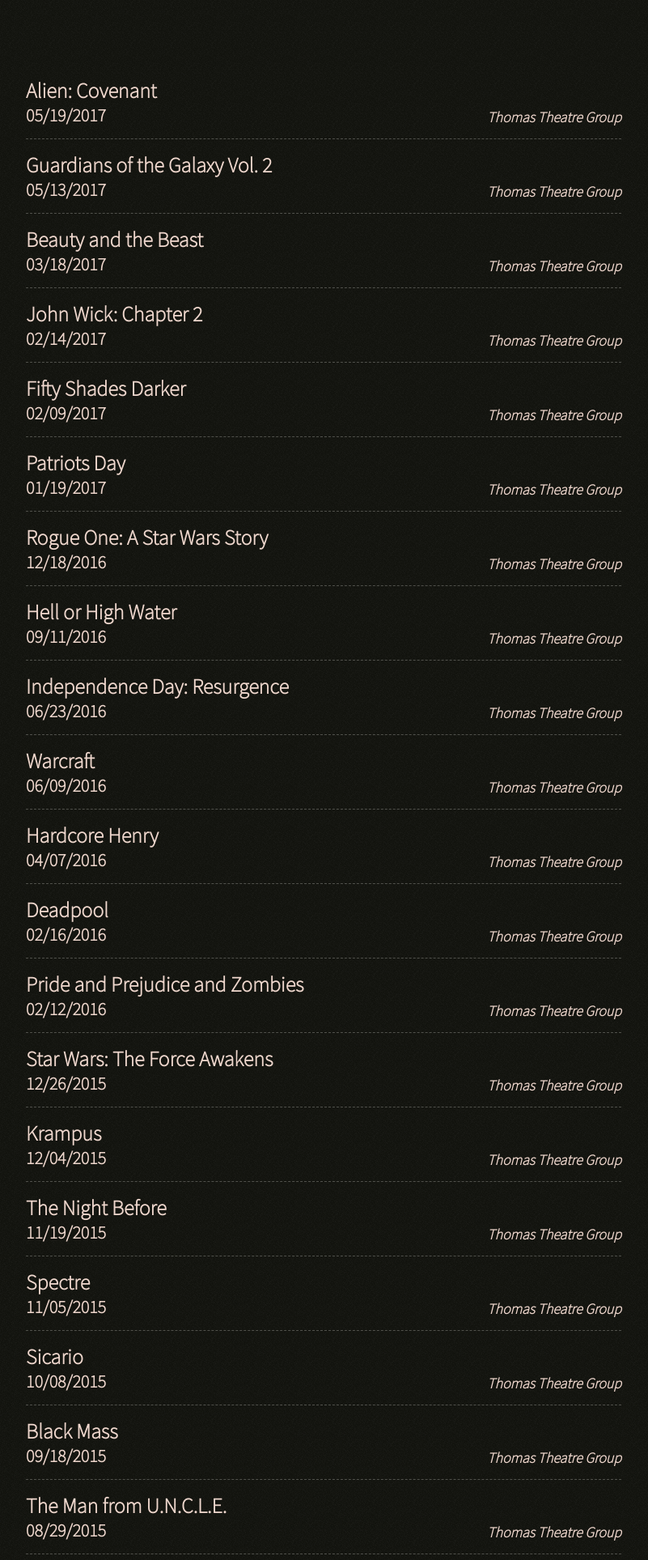
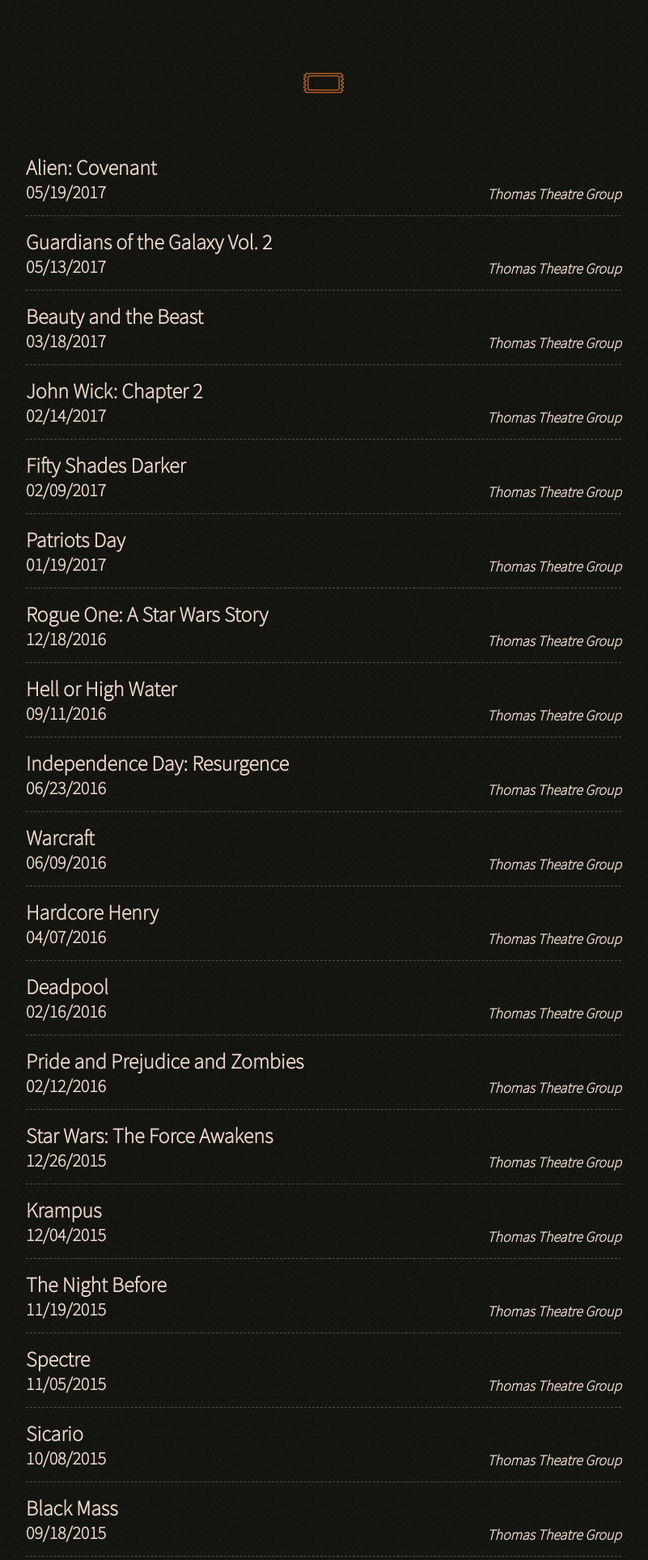
Before and after one commit to jacobproffer/movie-tickets, a PHP site: page / in a window 1280 px wide. Shown: the top 1927 px of the page at 81% size, without its empty margins (240-1041 px from the left). Run offline with PHP 8.4, Linux system fonts and the light colour scheme.

Commit message:
Work on styles and add logo

```diff
--- a/assets/scss/base/_general.scss
+++ b/assets/scss/base/_general.scss
@@ -18,7 +18,21 @@ html, body {
 
 body {
   color: $white;
+  font-family: 'Source Sans Pro', sans-serif;
+}
+
+.page-wrap {
+  position: relative;
   background: $black;
   background-size: 100%;
-  font-family: 'Source Sans Pro', sans-serif;
+  &:before {
+    position: absolute;
+    pointer-events: none;
+    height: 100%;
+    width: 100%;
+    content: "";
+    left: 0;
+    top: 0;
+    background: url('../img/grain.png');
+  }
 }
--- a/assets/scss/helpers/_variables.scss
+++ b/assets/scss/helpers/_variables.scss
@@ -5,4 +5,5 @@ $black     : #12130E;
 $green     : #86AC7A;
 $orange    : #AA5B28;
 $gray      : #8B8B85;
-$selection : rgba(139, 139, 133, .5);
+$selection : rgba(170, 91, 40, .50);
+$border    : rgba(139, 139, 133, .50);
--- a/assets/scss/layout/_grid.scss
+++ b/assets/scss/layout/_grid.scss
@@ -1,4 +1,4 @@
-.page-wrap {
+.container {
 	position: relative;
 	width: 95%;
 	max-width: 800px;
--- /dev/null
+++ b/assets/scss/layout/_header.scss
@@ -0,0 +1,12 @@
+header {
+  position: relative;
+  width: 100%;
+  padding: 90px 0 60px;
+  .logo {
+    position: relative;
+    display: block;
+    width: 50px;
+    height: 25px;
+    margin: 0 auto;
+  }
+}
--- a/assets/scss/pages/_home.scss
+++ b/assets/scss/pages/_home.scss
@@ -1,22 +1,7 @@
 .movies {
   position: relative;
   width: 100%;
-  &:before {
-    position: absolute;
-    pointer-events: none;
-    height: 100%;
-    width: 100%;
-    content: "";
-    left: 0;
-    top: 0;
-    background: url('../img/grain.png');
-  }
-}
-
-.movie-tickets {
-  position: relative;
-  width: 100%;
-  padding: 80px 0;
+  padding: 0 0 90px;
 }
 
 .ticket-row {
@@ -56,7 +41,7 @@
 .ticket-row {
   padding-top: 15px;
   &:not(:first-child) {
-    border-top: 1px dashed $selection;
+    border-top: 1px dashed $border;
   }
 }
 
--- a/footer.php
+++ b/footer.php
@@ -1,3 +1,4 @@
+    </div>
     <script src="https://ajax.googleapis.com/ajax/libs/jquery/2.2.4/jquery.min.js"></script>
     <script src="dist/js/app.min.js" charset="utf-8"></script>
   </body>
--- a/header.php
+++ b/header.php
@@ -26,3 +26,14 @@ $data = json_decode($movies_json, TRUE);
     <link rel="stylesheet" href="dist/css/project-main.min.css">
   </head>
   <body>
+    <div class="page-wrap">
+      <header>
+        <div class="container">
+          <a class="logo" href="index.php">
+            <svg xmlns="http://www.w3.org/2000/svg" data-name="Layer 2" viewBox="0 0 100 50">
+              <path fill="#aa5b28" d="M92.26 3a8.36 8.36 0 0 0 3 3.81l-1.68.9a3 3 0 0 0 0 5.29L97 14.83v.81l-3.42 1.83a3 3 0 0 0 0 5.29L97 24.59v.81l-3.42 1.83a3 3 0 0 0 0 5.29L97 34.36v.81L93.58 37a3 3 0 0 0 0 5.29l1.68.9a8.36 8.36 0 0 0-3 3.81H7.71a8.36 8.36 0 0 0-3-3.81l1.68-.9a3 3 0 0 0 0-5.29L3 35.17v-.81l3.42-1.83a3 3 0 0 0 0-5.29L3 25.41v-.81l3.42-1.83a3 3 0 0 0 0-5.29L3 15.64v-.81L6.42 13a3 3 0 0 0 0-5.29l-1.68-.9A8.36 8.36 0 0 0 7.71 3h84.58m2.44-3H5.26A5.29 5.29 0 0 1 0 5.32v2.36l5 2.68L0 13v4.4l5 2.68-5 2.72v4.4l5 2.68-5 2.68V37l5 2.68-5 2.64v2.36A5.29 5.29 0 0 1 5.26 50h89.48a5.29 5.29 0 0 1 5.26-5.32v-2.36l-5-2.68 5-2.64v-4.4l-5-2.68 5-2.68V22.8l-5-2.68 5-2.68V13l-5-2.68 5-2.68V5.32A5.29 5.29 0 0 1 94.74 0z"/>
+              <path fill="#aa5b28" d="M84 9a3 3 0 0 1 3 3v26a3 3 0 0 1-3 3H16a3 3 0 0 1-3-3V12a3 3 0 0 1 3-3h68m0-3H16a6 6 0 0 0-6 6v26a6 6 0 0 0 6 6h68a6 6 0 0 0 6-6V12a6 6 0 0 0-6-6z"/>
+            </svg>
+          </a>
+        </div>
+      </header>
--- a/index.php
+++ b/index.php
@@ -1,6 +1,6 @@
 <?php include('header.php'); ?>
       <section class="movies">
-    <div class="page-wrap">
+        <div class="container">
           <div class="movie-tickets">
 <?php foreach($data['movies'] as $key=>$val) : ?>
             <div class="ticket-row">
```
Also changed, not shown: dist/css/project-main.min.css. Lines whose indentation alone changed are shown as unchanged.
